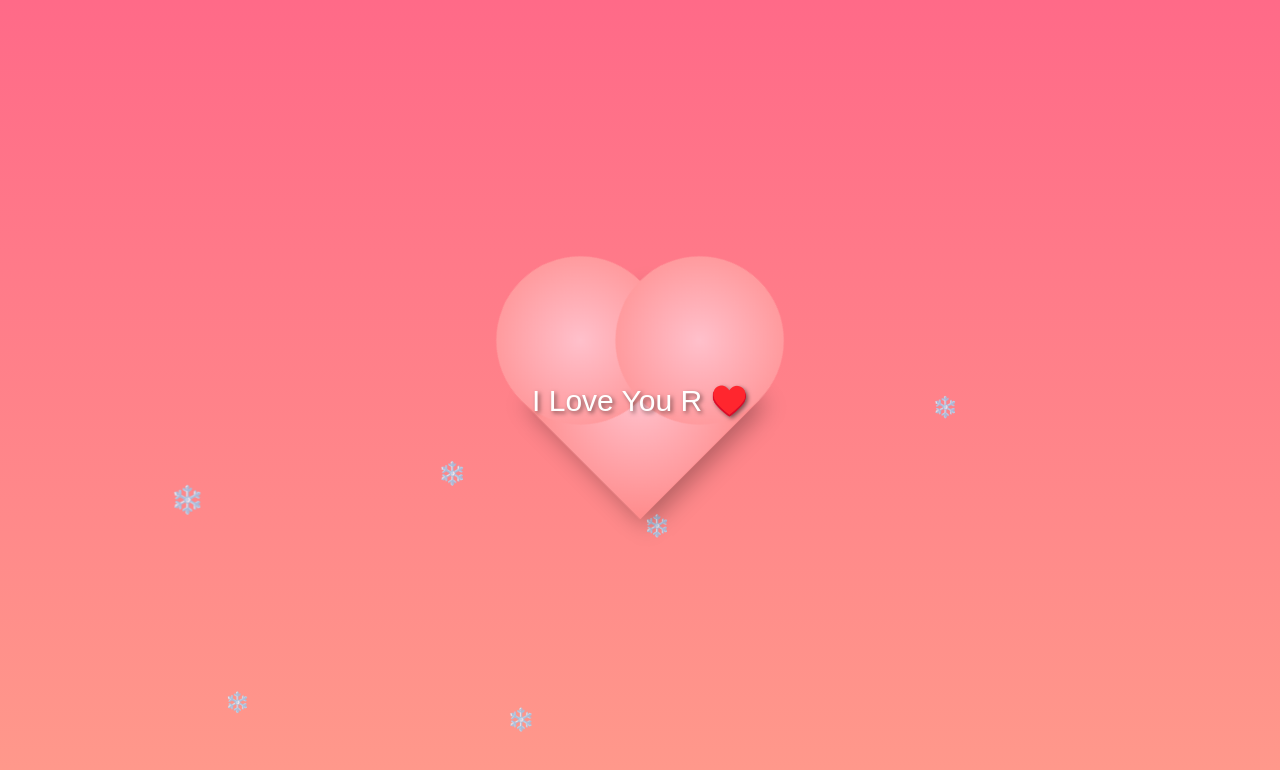
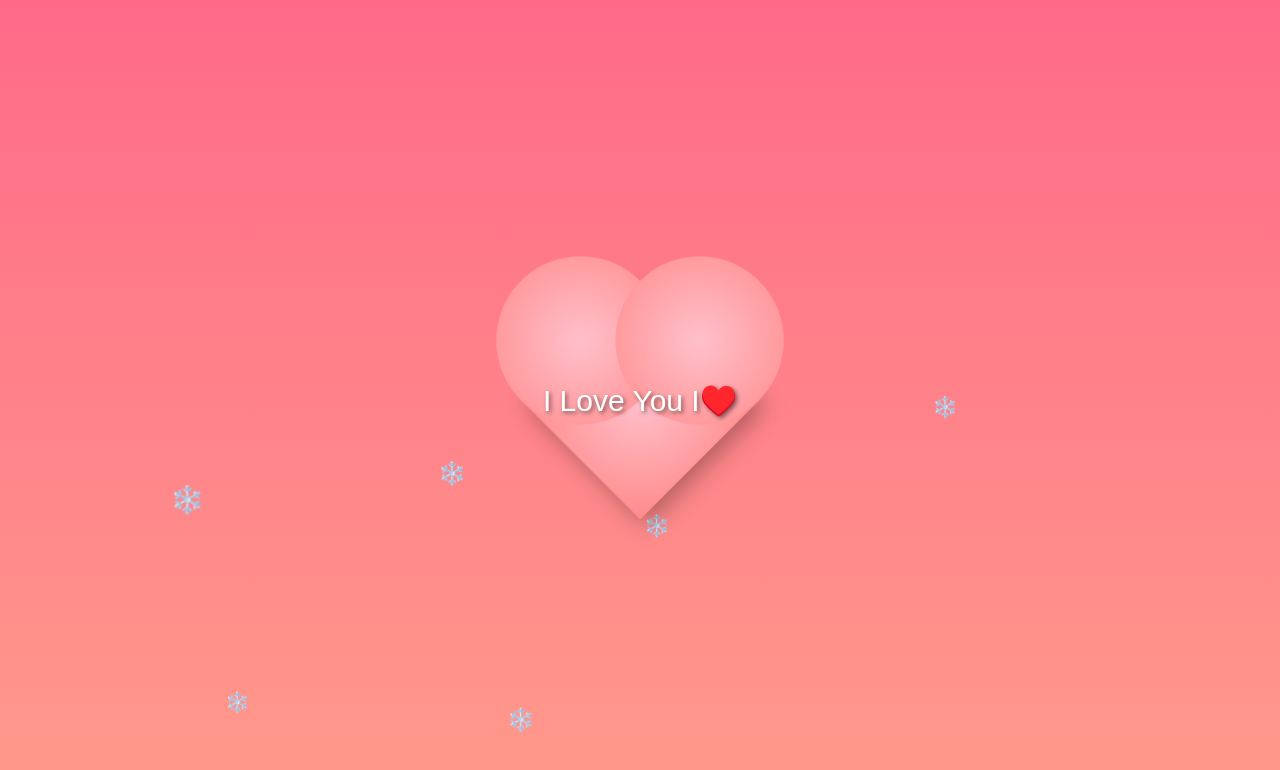
Before and after one commit to ivistrym/Anime.r, a plain HTML site: page index.html in a window 1280 px wide. Both pictures are taken after a click on the element 640 px from the left and 400 px from the top of the page. Drawn offline with Linux system fonts and the light colour scheme.

Commit message:
Update index.html
I

```diff
--- a/index.html
+++ b/index.html
@@ -116,7 +116,7 @@
   <!-- Yurak va xabar -->
   <div class="heart"></div>
   <div class="message">
-    <p>I Love You R ♥️</p>
+    <p>I Love You I♥️</p>
   </div>
 
   <script>
```
